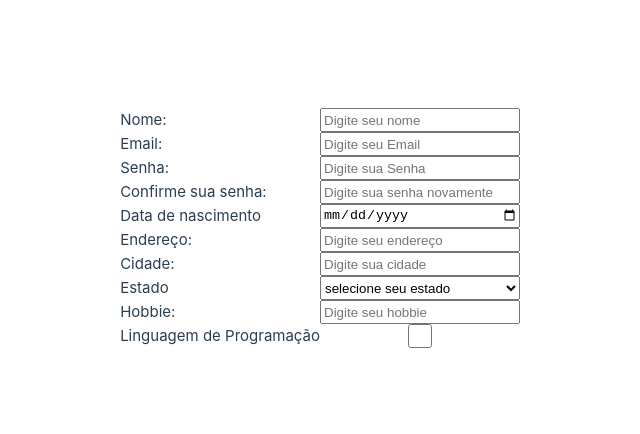
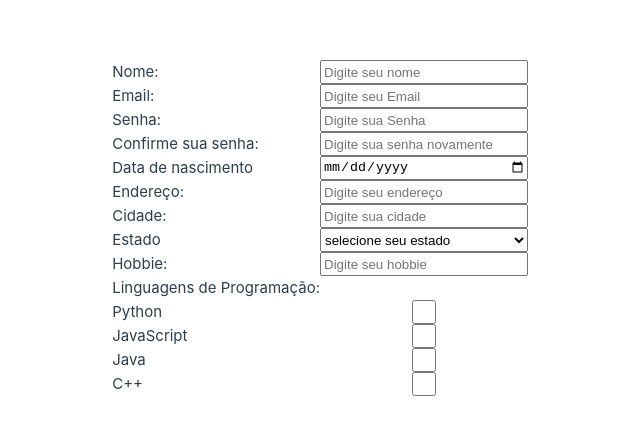
Before and after one commit to luisc5martins/luiscarlos.2info2, a Vue app: page / in a window 1280 px wide. Shown: the part 172-606 px from the top of the page, without its empty margins (320-960 px from the left). Built offline with nearby package versions, Linux system fonts and the light colour scheme.

Commit message:
checkbox

```diff
--- a/src/App.vue
+++ b/src/App.vue
@@ -3,7 +3,6 @@
 </script>
 
 <template>
-
   <label name="nome">Nome:</label>
   <input type="text" name="nome" placeholder="Digite seu nome">
   <label name="email">Email:</label>
@@ -39,7 +38,7 @@
     <option value="pe">PE</option>
     <option value="pi">PI</option>
     <option value="pr">PR</option>
-  <option value="rJ">RJ</option>
+    <option value="rj">RJ</option>
     <option value="rn">RN</option>
     <option value="rs">RS</option>
     <option value="ro">RO</option>
@@ -51,10 +50,15 @@
   </select>
   <label name="hobbie">Hobbie:</label>
   <input type="text" name="hobbie" placeholder="Digite seu hobbie">
-<label name="linguagem">Linguagem de Programação</label>
-<input type="checkbox" name="linguagemdepgr" placeholder="Digite sua linguagem de programação">
-
-
+  <label name="linguagem">Linguagens de Programação:</label> <br />
+  <label for="linguagemdepgr">Python</label>
+  <input type="checkbox" id="linguagemdepgr" value="languagecode">
+  <label for="linguagemdepgr">JavaScript</label>
+  <input type="checkbox" id="linguagemdepgr" value="languagecode">
+  <label for="linguagemdepgr">Java</label>
+  <input type="checkbox" id="linguagemdepgr" value="languagecode">
+  <label for="linguagemdepgr">C++</label>
+  <input type="checkbox" id="linguagemdepgr" value="languagecode">
 </template>
 
 <style scoped>
```
Lines whose indentation alone changed are shown as unchanged.
